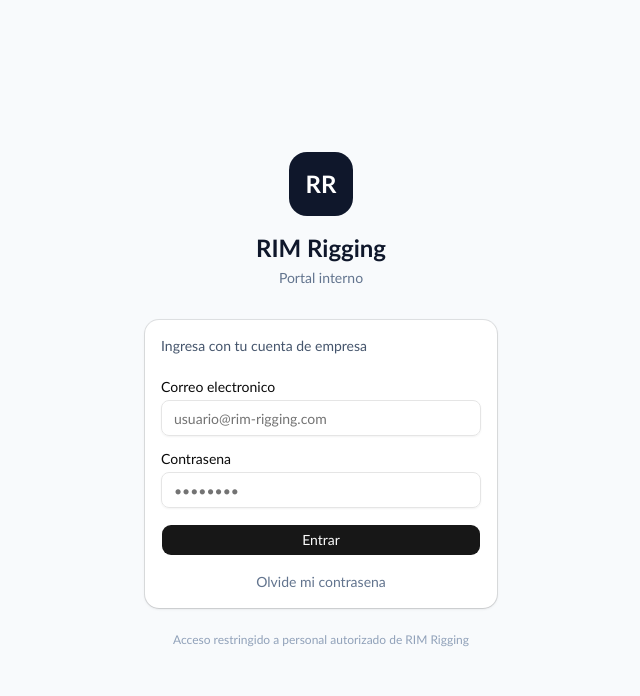
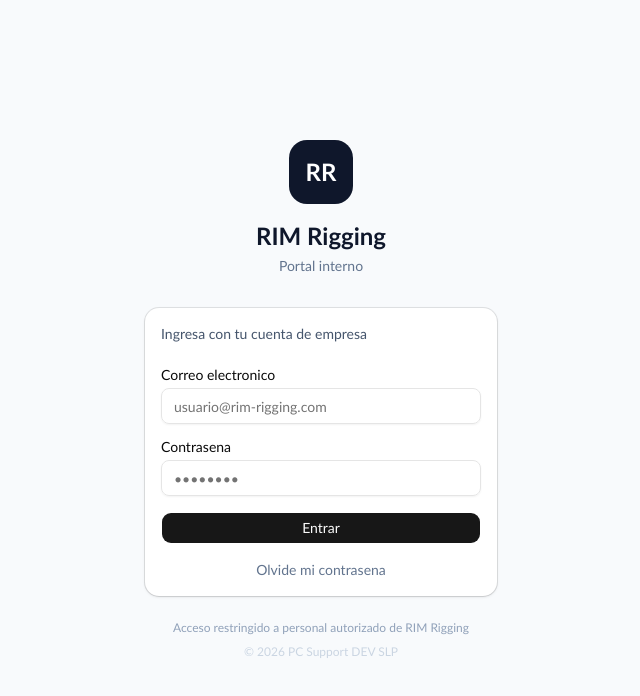
Before and after one commit to ervinraf/rim-intranet, a Next.js app: page /login in a window 1280 px wide. Shown: the top 696 px of the page, without its empty margins (319-959 px from the left). Built offline with nearby package versions, Linux system fonts and the light colour scheme.

Commit message:
feat: add PC Support DEV SLP copyright to login page

```diff
--- a/src/app/login/page.tsx
+++ b/src/app/login/page.tsx
@@ -105,6 +105,9 @@ export default function LoginPage() {
         <p className="text-center text-xs text-slate-400 mt-6">
           Acceso restringido a personal autorizado de RIM Rigging
         </p>
+        <p className="text-center text-xs text-slate-300 mt-2">
+          &copy; {new Date().getFullYear()} PC Support DEV SLP
+        </p>
       </div>
     </div>
   )
```
